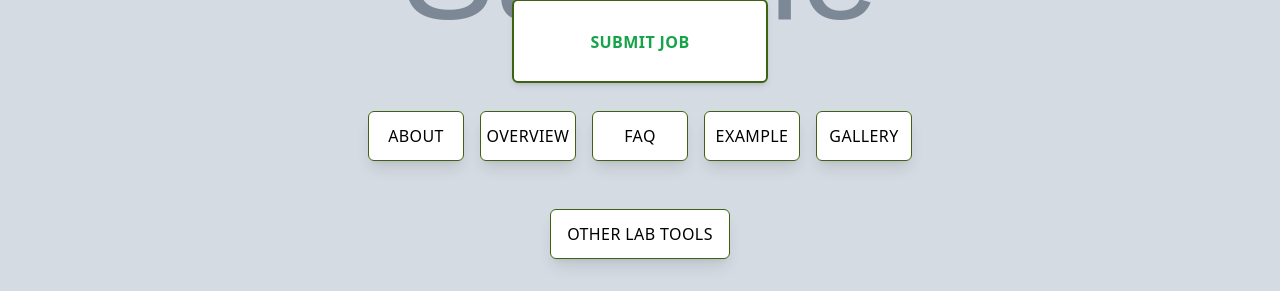
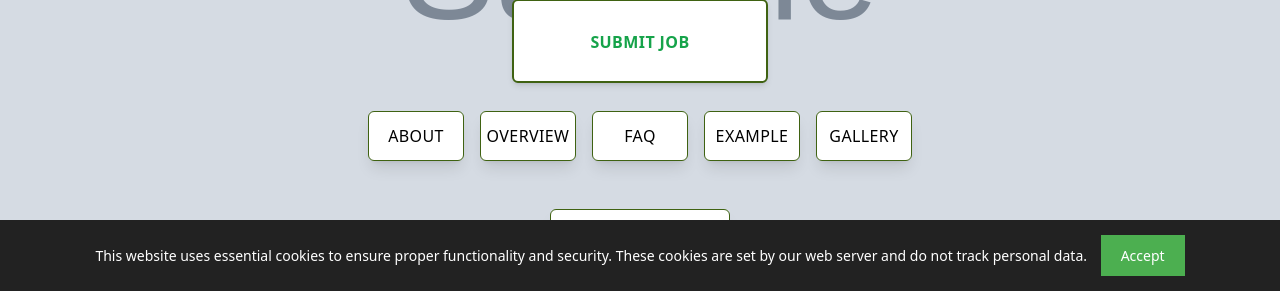
Before and after one commit to idotan286/microbializer_v2, a Flask app: template app/templates/home.html in a window 1280 px wide. Shown: the part 509-800 px from the top of the page. Run offline with Flask 3, Linux system fonts and the light colour scheme; the template is opened without the code that fills it: most values are stand-ins (such as "Sample title", 1, 10 or a date in 2020); grey boxes marked "Sample" are stand-in pictures; parts of the project's set-up code (start-up, migrations or seed data) failed here and were passed over; some libraries are stand-ins or nearby versions.

Commit message:
add cookie consent form

```diff
--- /dev/null
+++ b/app/static/css/cookie_consent.css
@@ -0,0 +1,20 @@
+#cookie-banner {
+    position: fixed;
+    bottom: 0;
+    left: 0;
+    width: 100%;
+    background: #222;
+    color: #fff;
+    text-align: center;
+    padding: 15px;
+    display: none;
+    font-size: 14px;
+}
+#cookie-banner button {
+    background: #4CAF50;
+    color: white;
+    border: none;
+    padding: 10px 20px;
+    margin-left: 10px;
+    cursor: pointer;
+}
--- a/app/static/js/home.js
+++ b/app/static/js/home.js
@@ -271,3 +271,29 @@ theFile.addEventListener('input', (event) => {
     checkFile(event.target, 0);
     formForward(PageStates.SettingConfiguration);
 });
+
+function getCookie(name) {
+    let match = document.cookie.match(new RegExp('(^| )' + name + '=([^;]+)'));
+    return match ? match[2] : null;
+}
+
+function setCookie(name, value, days) {
+    let expires = "";
+    if (days) {
+        let date = new Date();
+        date.setTime(date.getTime() + (days * 24 * 60 * 60 * 1000));
+        expires = "; expires=" + date.toUTCString();
+    }
+    document.cookie = name + "=" + value + "; path=/" + expires;
+}
+
+function acceptCookies() {
+    setCookie("cookieConsent", "true", 365);
+    document.getElementById("cookie-banner").style.display = "none";
+}
+
+window.onload = function () {
+    if (!getCookie("cookieConsent")) {
+        document.getElementById("cookie-banner").style.display = "block";
+    }
+};
--- a/app/templates/home.html
+++ b/app/templates/home.html
@@ -3,11 +3,10 @@
 
 {% block head %}
 <link rel="stylesheet" href="https://cdnjs.cloudflare.com/ajax/libs/font-awesome/4.7.0/css/font-awesome.min.css">
+<link rel="stylesheet" href="{{url_for('static',filename='css/cookie_consent.css')}}">
 {% endblock %}
 
 {% block body %}
-
-
     <div class="flex flex-col mx-auto  h-full justify-center items-center">
         <div class="flex-0 h-64 my-8 text-white text-outline" id="page_title" >
             <h1 class="text-9xl text-center select-none my-5 ">M1CR0B1AL1Z3R</h1>
@@ -316,6 +315,10 @@
           </div>
         </div>
     </div>
+    <div id="cookie-banner">
+      This website uses essential cookies to ensure proper functionality and security. These cookies are set by our web server and do not track personal data.
+      <button onclick="acceptCookies()">Accept</button>
+    </div>
 {% endblock %}
 
 {% block scripts %}
```
